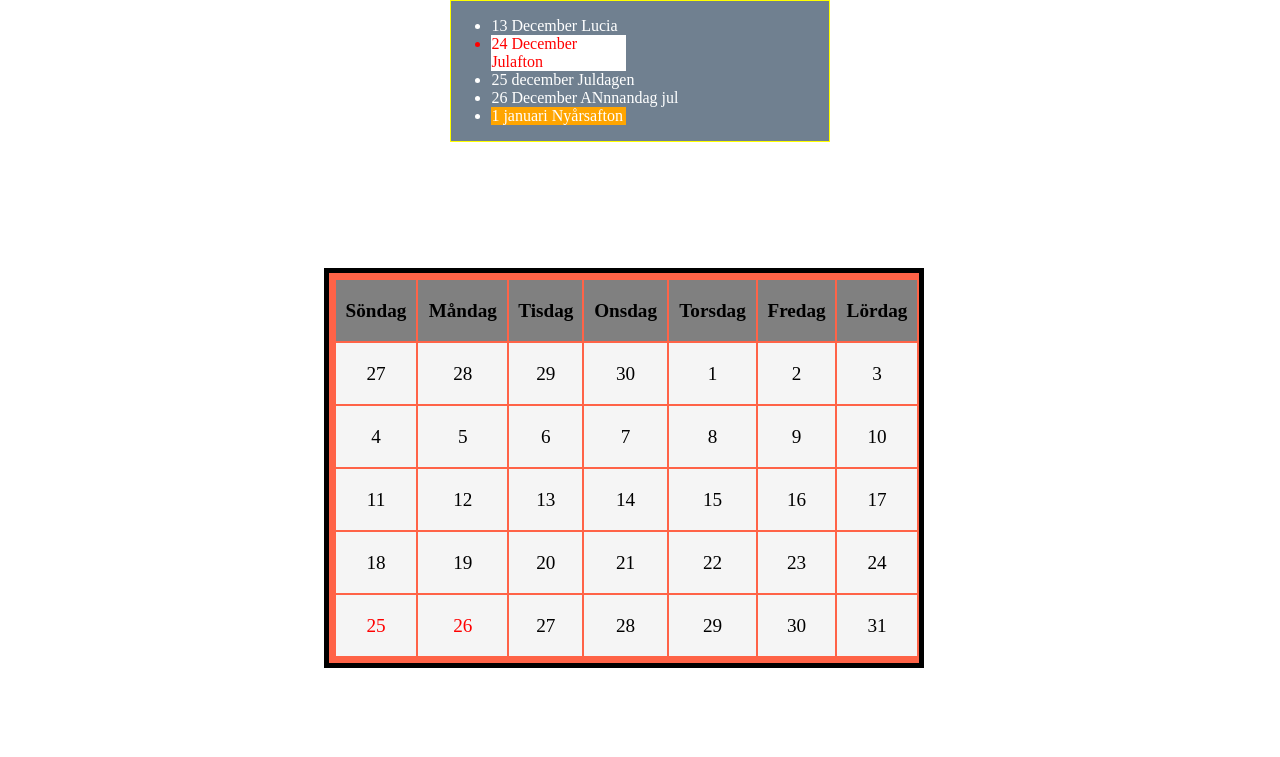
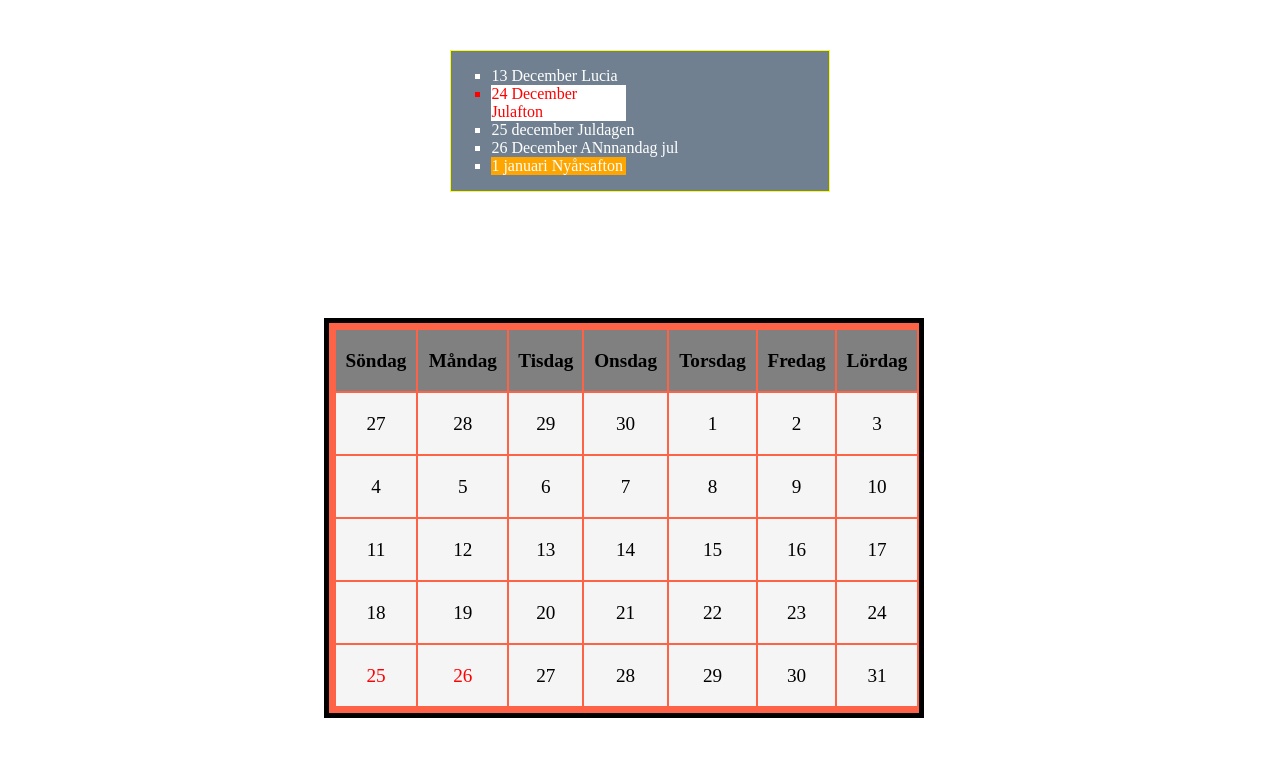
Before and after one commit to TE23DSterkyLudvig/lek-4-uppgift-2, a plain HTML site: page index.html in a window 1280 px wide. Shown: the part 107-864 px from the top of the page. Drawn offline with Linux system fonts and the light colour scheme.

```diff
--- a/style.css
+++ b/style.css
@@ -35,9 +35,13 @@
     margin-left:  35%;
     margin-right: 35%;
     text-align: left;
+    margin-top: 50px;
 }
 li{
     color: white;
+}
+ul{
+    list-style-type: square;
 }
 th{
     background-color: gray;
```
